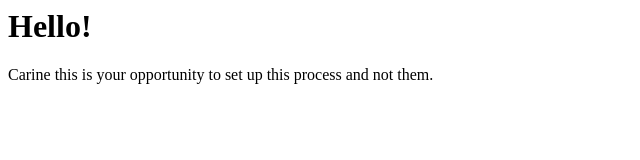
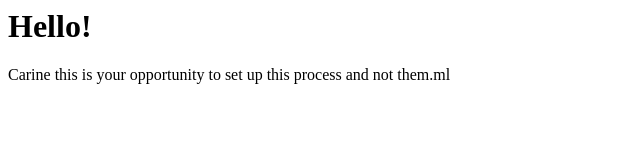
Before and after one commit to ctodmia/jcpenneyrewards, a plain HTML site: page index.html in a window 1280 px wide. Shown: the full height of the page, 0-640 px from the left. Drawn offline with Linux system fonts and the light colour scheme.

Commit message:
updated index.html

```diff
--- a/index.html
+++ b/index.html
@@ -1,2 +1,2 @@
 <h1>Hello!</h1>
-<p>Carine this is your opportunity to set up this process and not them.</p>
+<p>Carine this is your opportunity to set up this process and not them.ml</p>
```
